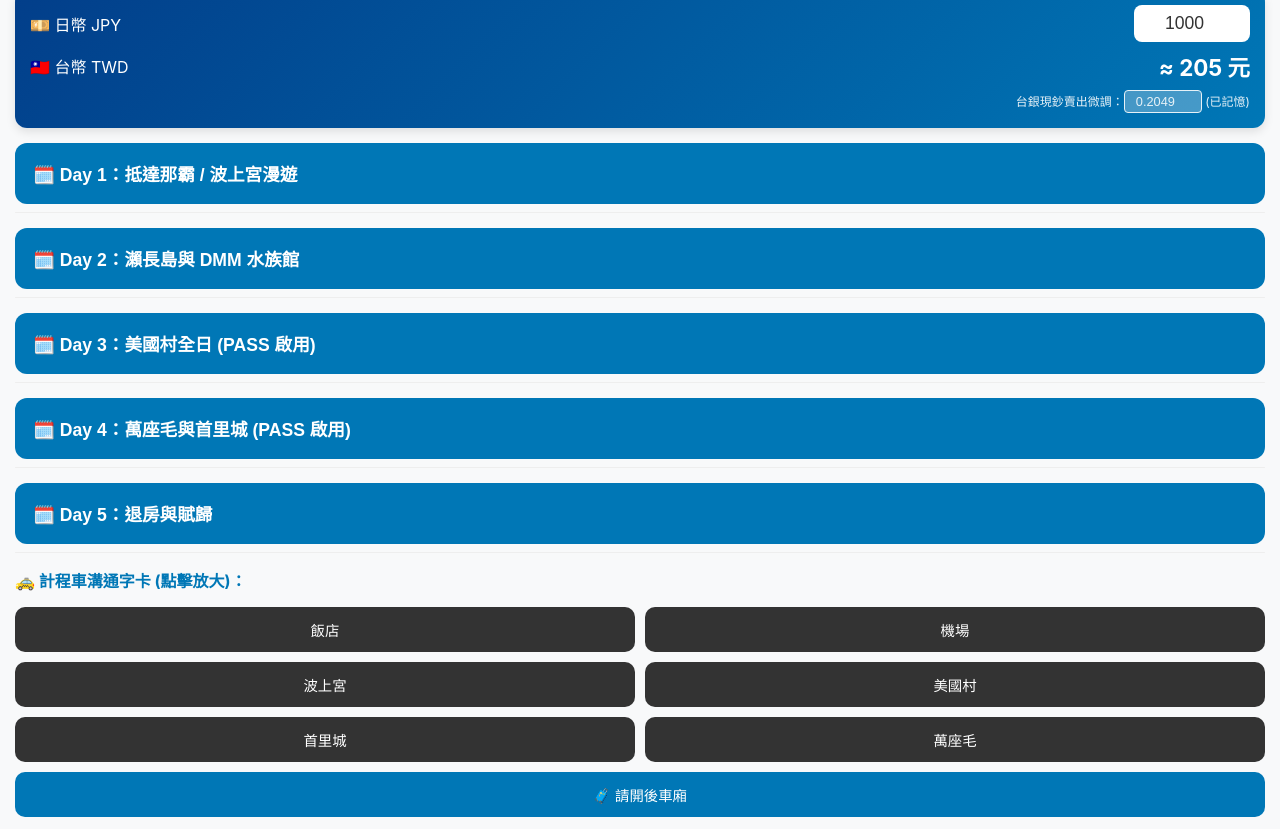
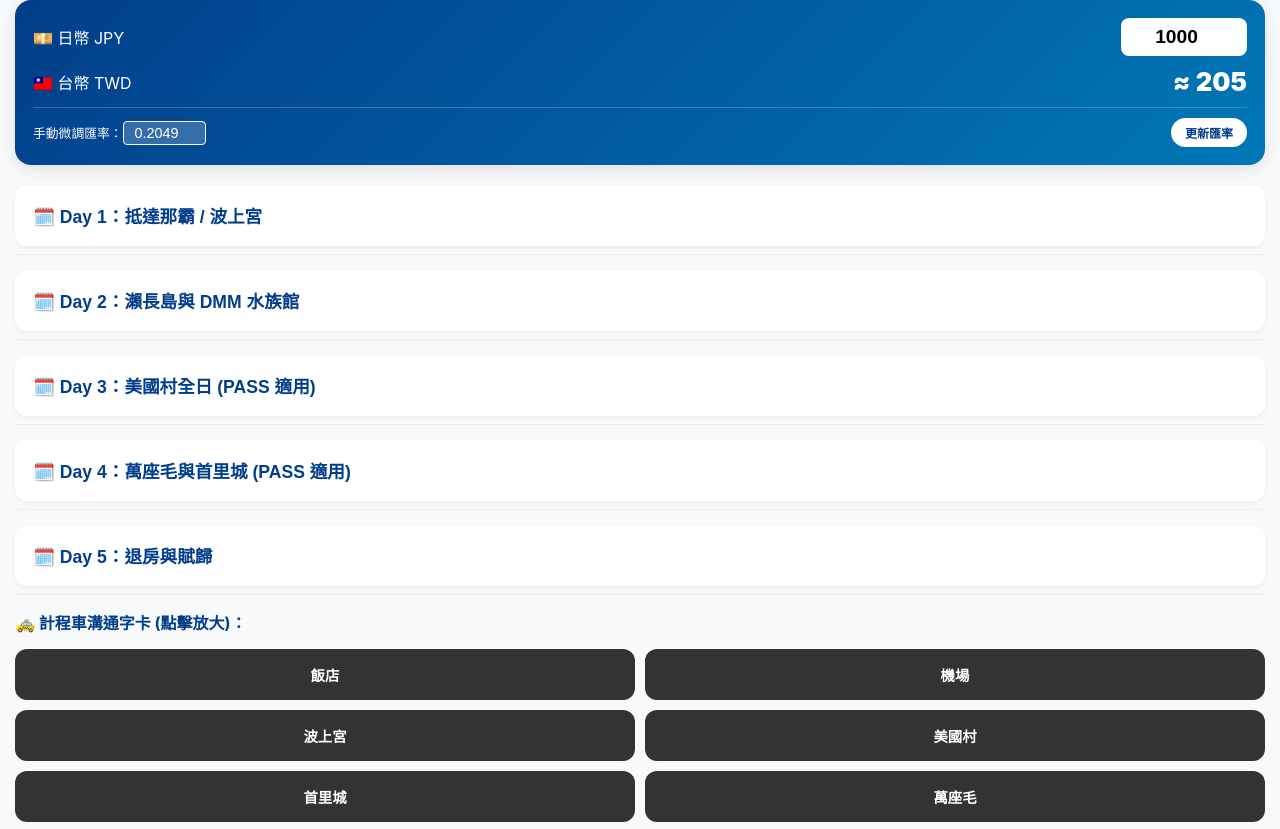
Before and after one commit to zhengda2114-source/OKNY, a plain HTML site: page index.html in a window 1280 px wide. Shown: the part 75-904 px from the top of the page. Drawn offline with Linux system fonts and the light colour scheme.

Commit message:
Refactor currency converter and itinerary layout
Updated styling and structure for currency converter and itinerary sections.

```diff
--- a/index.html
+++ b/index.html
@@ -6,54 +6,53 @@
     <title>2026 沖繩旅遊小幫手</title>
     <style>
         :root {
-            --primary: #0077b6; --secondary: #00b4d8; --bg: #f8f9fa;
-            --card-bg: #ffffff; --text: #333; --highlight: #e63946; --success: #2a9d8f;
+            --primary: #023e8a; --secondary: #0077b6; --bg: #f8f9fa;
+            --card: #ffffff; --text: #333; --danger: #e63946; --safe: #2a9d8f;
         }
         body {
-            font-family: -apple-system, BlinkMacSystemFont, "Segoe UI", Roboto, sans-serif;
+            font-family: -apple-system, BlinkMacSystemFont, sans-serif;
             background-color: var(--bg); color: var(--text); margin: 0;
             padding: env(safe-area-inset-top) env(safe-area-inset-right) env(safe-area-inset-bottom) env(safe-area-inset-left);
-            -webkit-tap-highlight-color: transparent;
         }
-        .container { padding: 10px 15px; max-width: 100%; }
-        h1 { font-size: 1.5rem; text-align: center; color: var(--primary); margin: 10px 0; font-weight: 800; }
+        .container { padding: 10px 15px; }
+        h1 { font-size: 1.5rem; text-align: center; color: var(--primary); margin: 15px 0; font-weight: 800; }
 
-        /* 匯率工具 - 記憶版 */
-        .fx-calc {
-            background: linear-gradient(135deg, #023e8a, #0077b6);
-            color: white; padding: 15px; border-radius: 12px; margin-bottom: 15px;
-            box-shadow: 0 4px 10px rgba(0,0,0,0.1);
+        /* 匯率區 */
+        .fx-section {
+            background: linear-gradient(135deg, var(--primary), var(--secondary));
+            color: white; padding: 18px; border-radius: 16px; margin-bottom: 20px; box-shadow: 0 4px 15px rgba(0,0,0,0.1);
         }
-        .fx-row { display: flex; align-items: center; justify-content: space-between; margin-bottom: 8px; }
-        .fx-calc input { width: 100px; border-radius: 8px; border: none; padding: 8px; font-size: 1.1rem; text-align: center; background: white; color: #333; }
-        .fx-info { font-size: 0.75rem; opacity: 0.9; text-align: right; display: block; margin-top: 5px; }
-        #rateInput { background: rgba(255,255,255,0.3); color: white; border: 1px solid white; width: 70px; font-size: 0.8rem; padding: 3px; border-radius: 4px; text-align: center; }
+        .fx-row { display: flex; align-items: center; justify-content: space-between; margin-bottom: 10px; }
+        .fx-input { width: 110px; border-radius: 8px; border: none; padding: 8px; font-size: 1.2rem; text-align: center; font-weight: bold; }
+        .fx-rate-ctrl { display: flex; align-items: center; justify-content: space-between; font-size: 0.8rem; margin-top: 10px; border-top: 1px solid rgba(255,255,255,0.2); padding-top: 10px; }
+        #rateInput { background: rgba(255,255,255,0.2); border: 1px solid white; color: white; border-radius: 4px; text-align: center; width: 75px; padding: 3px; font-size: 0.9rem; }
+        .btn-update { background: white; color: var(--primary); border: none; padding: 6px 14px; border-radius: 20px; font-weight: bold; font-size: 0.75rem; }
 
         /* 行程收折 */
-        .accordion {
-            background-color: var(--primary); color: white; cursor: pointer; padding: 18px;
-            width: 100%; border: none; text-align: left; font-size: 1.1rem; font-weight: bold;
+        .day-btn {
+            background-color: var(--card); color: var(--primary); cursor: pointer; padding: 18px;
+            width: 100%; border: none; text-align: left; font-size: 1.1rem; font-weight: 700;
             border-radius: 12px; margin-bottom: 8px; display: flex; justify-content: space-between; align-items: center;
+            box-shadow: 0 2px 5px rgba(0,0,0,0.05);
         }
-        .active { border-radius: 12px 12px 0 0; margin-bottom: 0; background-color: #023e8a; }
-        .panel { background-color: white; max-height: 0; overflow: hidden; transition: max-height 0.25s ease-out; border-radius: 0 0 12px 12px; margin-bottom: 15px; border: 1px solid #eee; border-top: none; }
-        .panel-content { padding: 15px; }
+        .day-btn.active { border-radius: 12px 12px 0 0; margin-bottom: 0; background-color: var(--primary); color: white; }
+        .panel { background-color: var(--card); max-height: 0; overflow: hidden; transition: max-height 0.3s ease-out; border-radius: 0 0 12px 12px; margin-bottom: 15px; border: 1px solid #eee; border-top: none; }
+        .inner { padding: 15px; }
 
-        /* 行程加強內容 */
-        .spot-block { margin-bottom: 15px; border-bottom: 1px dashed #eee; padding-bottom: 10px; }
-        .spot-name a { color: #023e8a; text-decoration: none; font-weight: bold; border-bottom: 1px solid var(--secondary); font-size: 1.1rem; }
-        .info-row { font-size: 0.9rem; line-height: 1.6; margin: 4px 0; color: #444; }
-        .price { color: var(--highlight); font-weight: bold; }
-        .taxi-box { background: #e6fff4; border: 1px solid var(--success); padding: 5px 10px; border-radius: 8px; font-size: 0.85rem; color: var(--success); font-weight: bold; margin-top: 5px; display: block; }
-        .food-note { font-size: 0.85rem; background: #fff5f5; color: #af2d2d; padding: 4px 8px; border-radius: 5px; margin-top: 5px; border-left: 3px solid #af2d2d; }
-
-        textarea { width: 100%; border: 1px solid #ddd; border-radius: 8px; padding: 10px; font-size: 0.9rem; resize: none; box-sizing: border-box; background: #fff9db; }
+        /* 行程內容 */
+        .spot { margin-bottom: 15px; padding-bottom: 10px; border-bottom: 1px dashed #eee; }
+        .spot-name a { color: var(--primary); text-decoration: none; font-weight: 800; font-size: 1.1rem; border-bottom: 1px solid var(--secondary); }
+        .note { font-size: 0.85rem; color: #555; line-height: 1.6; margin: 4px 0; }
+        .price-tag { color: var(--danger); font-weight: bold; }
+        .taxi-tip { background: #e6fff4; border: 1px solid var(--safe); padding: 5px 10px; border-radius: 8px; font-size: 0.8rem; color: var(--safe); font-weight: bold; margin-top: 5px; display: block; }
+        .food-note { background: #fff5f5; color: #af2d2d; padding: 5px 8px; border-radius: 5px; font-size: 0.8rem; border-left: 3px solid #af2d2d; margin-top: 5px; }
 
         /* 字卡區 */
-        .taxi-grid { display: grid; grid-template-columns: 1fr 1fr; gap: 10px; margin-top: 15px; }
-        .taxi-card { background: #333; color: #fff; padding: 12px; border-radius: 10px; text-align: center; font-size: 0.9rem; cursor: pointer; }
-        #zoom-overlay { display: none; position: fixed; top: 0; left: 0; width: 100%; height: 100%; background: #fff; z-index: 9999; justify-content: center; align-items: center; flex-direction: column; padding: 25px; text-align: center; }
-        #zoom-text { font-size: 3.2rem; font-weight: bold; word-break: break-all; color: #000; line-height: 1.2; }
+        .grid { display: grid; grid-template-columns: 1fr 1fr; gap: 10px; margin-top: 15px; }
+        .card { background: #333; color: #fff; padding: 15px; border-radius: 12px; text-align: center; font-size: 0.9rem; font-weight: 600; }
+        #overlay { display: none; position: fixed; inset: 0; background: #fff; z-index: 9999; justify-content: center; align-items: center; flex-direction: column; padding: 30px; }
+        #zoomMain { font-size: 2.8rem; font-weight: 900; line-height: 1.2; color: #000; text-align: center; }
+        #zoomSub { font-size: 1.5rem; font-weight: 600; color: #555; margin-top: 15px; text-align: center; }
     </style>
 </head>
 <body>
@@ -61,153 +60,158 @@
 <div class="container">
     <h1>2026 沖繩旅遊小幫手</h1>
 
-    <div class="fx-calc">
-        <div class="fx-row"><span>💴 日幣 JPY</span><input type="number" id="jpyInput" value="1000" oninput="convertFX()"></div>
-        <div class="fx-row"><span>🇹🇼 台幣 TWD</span><span style="font-size: 1.4rem; font-weight: bold;">≈ <span id="ntdResult">---</span> 元</span></div>
-        <div class="fx-info">台銀現鈔賣出微調：<input type="number" id="rateInput" step="0.0001" oninput="manualRateChange()"> (已記憶)</div>
+    <div class="fx-section">
+        <div class="fx-row"><span>💴 日幣 JPY</span><input type="number" id="jpyIn" value="1000" class="fx-input" oninput="calc()"></div>
+        <div class="fx-row"><span>🇹🇼 台幣 TWD</span><span style="font-size: 1.6rem; font-weight: 900;">≈ <span id="twdOut">---</span></span></div>
+        <div class="fx-rate-ctrl">
+            <div>手動微調匯率：<input type="number" id="rateInput" step="0.0001" oninput="userEditRate()"></div>
+            <button class="btn-update" onclick="updateRate()">更新匯率</button>
+        </div>
     </div>
 
-    <button class="accordion">🗓️ Day 1：抵達那霸 / 波上宮漫遊</button>
-    <div class="panel"><div class="panel-content">
-        <div class="spot-block">
-            <span class="spot-name"><a href="https://www.google.com/maps/search/?api=1&query=Naha+Airport">✈️ 那霸機場 (10:45 抵達)</a></span>
-            <div class="info-row">1. 搭乘單軌電車「那霸機場站」至<strong>「縣廳前站」</strong>💰 <span class="price">300¥</span>。</div>
-            <span class="taxi-box">🚕 推薦：4人加行李直接叫車約 1,500-2,100¥，直達 Lantana。</span>
+    <button class="day-btn">🗓️ Day 1：抵達那霸 / 波上宮</button>
+    <div class="panel"><div class="inner">
+        <div class="spot">
+            <a href="https://www.google.com/maps/search/American+Village+Okinawa9">✈️ 那霸機場 (10:45)</a>
+            <div class="note">交通：搭單軌電車「機場站」➔ 「縣廳前站」💰 <span class="price-tag">300¥</span>。</div>
+            <span class="taxi-tip">🚕 推薦：4人+行李叫車約 1,600-2,100¥ 直達飯店。</span>
         </div>
-        <div class="spot-block">
-            <span class="spot-name"><a href="https://www.google.com/maps/search/?api=1&query=HOTEL+LANTANA+Naha+Kokusai-Dori">🏨 HOTEL LANTANA</a></span>
-            <div class="info-row">15:00 後辦理入住。順路餐廳：暖暮拉麵 (國際通店)。</div>
+        <div class="spot">
+            <a href="https://www.google.com/maps/search/Manzamo0">🏨 HOTEL LANTANA (飯店)</a>
+            <div class="note">國際通中心。15:00 後入住。</div>
         </div>
-        <div class="spot-block">
-            <span class="spot-name"><a href="https://www.google.com/maps/search/?api=1&query=Naminoue+Shrine">⛩️ 波上宮 & 波之上海灘</a></span>
-            <div class="info-row">交通：至「縣廳前」搭巴士至「西武門」站，步行 3 分。💰 <span class="price">240¥</span>。</div>
+        <div class="spot">
+            <a href="https://www.google.com/maps/search/Manzamo1">⛩️ 波上宮 & 波之上海灘</a>
+            <div class="note">交通：至「縣廳前」搭巴士至「西武門」站。💰 <span class="price-tag">240¥</span>。</div>
         </div>
-        <div class="spot-block">
-            <span class="spot-name"><a href="https://www.google.com/maps/search/?api=1&query=MaxValu+Makishi">🛍️ MaxValu 牧志店</a></span>
-            <div class="info-row">走法：飯店出發沿國際通往牧志站走，到站後左轉沿軌道走即達。</div>
-            <div class="info-row" style="color:var(--highlight); font-weight:bold;">⛈️ 暴雨備案：SAN-A、琉貿、AEON那霸、PARCO CITY</div>
+        <div class="spot">
+            <a href="https://www.google.com/maps/search/Manzamo2">🛒 MaxValu 牧志店</a>
+            <div class="note">走法：飯店出發沿國際通往牧志站走 ➔ 牧志站後方左轉沿軌道下前行即達。</div>
+            <div class="note" style="color:var(--danger); font-weight:bold;">⛈️ 暴雨備案：琉貿百貨、AEON那霸、PARCO CITY。</div>
         </div>
-        <textarea id="memo-d1" rows="3" oninput="saveMemo('d1')" placeholder="Day 1 隨手記..."></textarea>
     </div></div>
 
-    <button class="accordion">🗓️ Day 2：瀨長島與 DMM 水族館</button>
-    <div class="panel"><div class="panel-content">
-        <div class="spot-block">
-            <span class="spot-name"><a href="https://www.google.com/maps/search/?api=1&query=Umikaji+Terrace">🏝️ 瀨長島 (希臘小鎮)</a></span>
-            <div class="info-row">1. 步行至 <strong>「國際通入口」</strong> 站。</div>
-            <div class="info-row">2. 搭乘 <strong>TK02</strong> 巴士直達。💰 <span class="price">360¥</span>。</div>
+    <button class="day-btn">🗓️ Day 2：瀨長島與 DMM 水族館</button>
+    <div class="panel"><div class="inner">
+        <div class="spot">
+            <a href="https://www.google.com/maps/search/Manzamo3">🏝️ 瀨長島 Umikaji Terrace</a>
+            <div class="note">「國際通入口」站搭 <strong>TK02</strong>。💰 <span class="price-tag">360¥</span>。</div>
         </div>
-        <div class="spot-block">
-            <span class="spot-name"><a href="https://www.google.com/maps/search/?api=1&query=DMM+Kariyushi+Aquarium">🐬 DMM 水族館 / iias 豐崎</a></span>
-            <div class="info-row">1. 瀨長島搭 <strong>TK02B (糸滿行)</strong>。💰 <span class="price">200¥</span>。</div>
-            <div class="info-row">2. <strong>回程：</strong>iias 搭 <strong>TK02A (那霸行)</strong> 回赤嶺站。💰 <span class="price">280¥</span>。</div>
-            <div class="food-note">🍱 串角小祿店：同行分流 (豬肉/雞肉/海鮮) 皆可享用。</div>
+        <div class="spot">
+            <a href="https://www.google.com/maps/search/Manzamo4">🐬 DMM 水族館 / iias 豐崎</a>
+            <div class="note">瀨長島原處搭 <strong>TK02B (糸滿行)</strong> <span class="price-tag">200¥</span>。</div>
+            <div class="note">回程：iias 搭 <strong>TK02A (那霸行)</strong> 回赤嶺站轉單軌。</div>
+            <div class="food-note">🍱 串角小祿店：豬肉、雞肉、海鮮選項齊全。</div>
         </div>
-        <textarea id="memo-d2" rows="3" oninput="saveMemo('d2')" placeholder="Day 2 隨手記..."></textarea>
     </div></div>
 
-    <button class="accordion">🗓️ Day 3：美國村全日 (PASS 啟用)</button>
-    <div class="panel"><div class="panel-content">
-        <div class="spot-block">
-            <span class="spot-name"><a href="https://www.google.com/maps/search/?api=1&query=Mihama+American+Village">🎡 美國村全日漫遊</a></span>
-            <div class="info-row">1. 步行至 <strong>「松尾」站</strong> (飯店出發左轉嘉新酒店對面)。</div>
-            <div class="info-row">2. 搭 <strong>120/28/29 號</strong> 巴士至「桑江」站。💰 <span class="price">840¥</span>。</div>
-            <div class="info-row">內容：村內免費接駁車、海邊落日咖啡廳。</div>
-            <div class="food-note">🍴 A&W 漢堡 / 88牛排：適合全體成員口味。</div>
+    <button class="day-btn">🗓️ Day 3：美國村全日 (PASS 適用)</button>
+    <div class="panel"><div class="inner">
+        <div class="spot">
+            <a href="https://www.google.com/maps/search/Manzamo5">🎡 美國村 American Village</a>
+            <div class="note">「松尾」站 (嘉新酒店對面) 搭 <strong>120/28/29</strong>。💰 <span class="price-tag">840¥</span>。</div>
+            <div class="food-note">🍴 A&W 漢堡 / 88 牛排：全員適用。</div>
         </div>
-        <textarea id="memo-d3" rows="3" oninput="saveMemo('d3')"></textarea>
     </div></div>
 
-    <button class="accordion">🗓️ Day 4：萬座毛與首里城 (PASS 啟用)</button>
-    <div class="panel"><div class="panel-content">
-        <div class="spot-block">
-            <span class="spot-name"><a href="https://www.google.com/maps/search/?api=1&query=Cape+Manzamo">🐘 萬座毛 (景觀區)</a></span>
-            <div class="info-row">1. 「松尾」站搭 <strong>120 號</strong> 至「恩納村役場前」。💰 <span class="price">1,570¥</span>。</div>
+    <button class="day-btn">🗓️ Day 4：萬座毛與首里城 (PASS 適用)</button>
+    <div class="panel"><div class="inner">
+        <div class="spot">
+            <a href="https://www.google.com/maps/search/Manzamo6">🐘 萬座毛 (Cape Manzamo)</a>
+            <div class="note">「松尾」搭 <strong>120</strong> 至「恩納村役場前」。💰 <span class="price-tag">1,570¥</span>。</div>
         </div>
-        <div class="spot-block">
-            <span class="spot-name"><a href="https://www.google.com/maps/search/?api=1&query=Shuri+Castle">🏯 首里城公園</a></span>
-            <div class="info-row">1. 搭巴士回「縣廳前」轉輕軌至「首里站」。💰 <span class="price">340¥</span>。</div>
-            <span class="taxi-box">🚕 推薦：首里站搭計程車直達入口約 1,300¥。</span>
+        <div class="spot">
+            <a href="https://www.google.com/maps/search/Manzamo7">🏯 首里城公園</a>
+            <div class="note">交通：巴士返市區轉輕軌至「首里站」。</div>
+            <span class="taxi-tip">🚕 推薦：首里站搭計程車約 1,300¥ 直達門口。</span>
         </div>
-        <textarea id="memo-d4" rows="3" oninput="saveMemo('d4')"></textarea>
     </div></div>
 
-    <button class="accordion">🗓️ Day 5：退房與賦歸</button>
-    <div class="panel"><div class="panel-content">
-        <div class="spot-block">
-            <span class="spot-name">✈️ 飯店 ➔ 那霸機場 (11:50 班機)</span>
-            <div class="info-row">建議 09:30 完成退房出發。</div>
-            <span class="taxi-box">🚕 建議：計程車直達約 1,500-2,100¥，省時方便。</span>
+    <button class="day-btn">🗓️ Day 5：退房與賦歸</button>
+    <div class="panel"><div class="inner">
+        <div class="spot">
+            <span>✈️ 飯店 ➔ 那霸機場</span>
+            <div class="note">11:50 班機。建議 09:30 前退房。</div>
+            <span class="taxi-tip">🚕 計程車直達約 1,500-2,100¥。</span>
         </div>
-        <textarea id="memo-d5" rows="3" oninput="saveMemo('d5')"></textarea>
     </div></div>
 
-    <div style="margin-top: 15px; font-weight:bold; color:var(--primary);">🚕 計程車溝通字卡 (點擊放大)：</div>
-    <div class="taxi-grid">
-        <div class="taxi-card" onclick="zoomIn('ホテルランタナ那覇國際通り')">飯店</div>
-        <div class="taxi-card" onclick="zoomIn('那覇空港')">機場</div>
-        <div class="taxi-card" onclick="zoomIn('波上宮')">波上宮</div>
-        <div class="taxi-card" onclick="zoomIn('アメリカンビレッジ')">美國村</div>
-        <div class="taxi-card" onclick="zoomIn('首里城公園')">首里城</div>
-        <div class="taxi-card" onclick="zoomIn('万座毛')">萬座毛</div>
-        <div class="taxi-card" style="grid-column: span 2; background:#0077b6;" onclick="zoomIn('トランクを開けてください')">🧳 請開後車廂</div>
+    <div style="margin-top: 15px; font-weight: bold; color: var(--primary);">🚕 計程車溝通字卡 (點擊放大)：</div>
+    <div class="grid">
+        <div class="card" onclick="zoomHotel('ホテルランタナ那覇国際通り', '沖縄県那覇市松尾2丁目8-1')">飯店</div>
+        <div class="card" onclick="zoomSpot('那覇空港', '那霸機場')">機場</div>
+        <div class="card" onclick="zoomSpot('波上宮', '波上宮')">波上宮</div>
+        <div class="card" onclick="zoomSpot('アメリカンビレッジ', '美國村')">美國村</div>
+        <div class="card" onclick="zoomSpot('首里城公園', '首里城')">首里城</div>
+        <div class="card" onclick="zoomSpot('万座毛', '萬座毛')">萬座毛</div>
+        <div class="card" style="grid-column: span 2; background:#0077b6;" onclick="zoomSpot('トランクを開けてください', '請打開後車廂')">🧳 請開後車廂</div>
     </div>
-
-    <button onclick="exportData()" style="width:100%; padding:15px; background:#6c757d; color:white; border:none; border-radius:12px; margin-top:20px; font-weight:bold;">📤 複製備份碼 (方案 B)</button>
 </div>
 
-<div id="zoom-overlay" onclick="zoomOut()"><div id="zoom-text"></div><div style="color:#999;margin-top:20px;">(點擊關閉)</div></div>
+<div id="overlay" onclick="this.style.display='none'">
+    <div id="zoomMain"></div>
+    <div id="zoomSub"></div>
+    <p style="color:#999;margin-top:40px;">(點擊畫面關閉)</p>
+</div>
 
 <script>
+    // 預設匯率 (台銀賣出參考)
     let exchangeRate = 0.2049;
 
-    function manualRateChange() {
-        exchangeRate = parseFloat(document.getElementById('rateInput').value) || 0;
-        localStorage.setItem('ok_rate', exchangeRate);
-        convertFX();
+    function userEditRate() {
+        const val = document.getElementById('rateInput').value;
+        if (val) {
+            exchangeRate = parseFloat(val);
+            localStorage.setItem('trip_rate', exchangeRate);
+            calc();
+        }
     }
 
-    function convertFX() {
-        const jpy = document.getElementById('jpyInput').value;
-        document.getElementById('ntdResult').innerText = Math.round(jpy * exchangeRate);
+    function updateRate() {
+        // 此處模擬 API 獲取最新台銀匯率
+        const latestRate = 0.2049;
+        exchangeRate = latestRate;
+        document.getElementById('rateInput').value = exchangeRate;
+        localStorage.setItem('trip_rate', exchangeRate);
+        calc();
+        alert("已更新至台銀今日最新匯率參考值：" + exchangeRate);
     }
 
-    let currentActive = null;
-    document.querySelectorAll('.accordion').forEach(button => {
-        button.addEventListener('click', function() {
-            const panel = this.nextElementSibling;
-            if (this.classList.contains('active')) {
-                this.classList.remove('active'); panel.style.maxHeight = null; currentActive = null;
-            } else {
-                if (currentActive) { currentActive.classList.remove('active'); currentActive.nextElementSibling.style.maxHeight = null; }
-                this.classList.add('active'); panel.style.maxHeight = panel.scrollHeight + "px"; currentActive = this;
-            }
-        });
+    function calc() {
+        const jpy = document.getElementById('jpyIn').value;
+        document.getElementById('twdOut').innerText = Math.round(jpy * exchangeRate);
+    }
+
+    document.querySelectorAll('.day-btn').forEach(btn => {
+        btn.onclick = function() {
+            this.classList.toggle('active');
+            let panel = this.nextElementSibling;
+            panel.style.maxHeight = panel.style.maxHeight ? null : panel.scrollHeight + "px";
+        }
     });
 
-    function saveMemo(id) { localStorage.setItem('ok_' + id, document.getElementById('memo-' + id).value); }
+    // 景點字卡：日文 + 中文
+    function zoomSpot(jp, cn) {
+        document.getElementById('zoomMain').innerText = jp;
+        document.getElementById('zoomSub').innerText = cn;
+        document.getElementById('zoomSub').style.display = 'block';
+        document.getElementById('overlay').style.display = 'flex';
+    }
+
+    // 飯店字卡：嚴格日文店名 + 日文地址
+    function zoomHotel(name, addr) {
+        document.getElementById('zoomMain').innerText = name;
+        document.getElementById('zoomSub').innerText = addr;
+        document.getElementById('zoomSub').style.display = 'block';
+        document.getElementById('overlay').style.display = 'flex';
+    }
 
     window.onload = function() {
-        const savedRate = localStorage.getItem('ok_rate');
-        if (savedRate) { exchangeRate = parseFloat(savedRate); }
+        const saved = localStorage.getItem('trip_rate');
+        if (saved) exchangeRate = parseFloat(saved);
         document.getElementById('rateInput').value = exchangeRate;
-        convertFX();
-
-        ['d1', 'd2', 'd3', 'd4', 'd5'].forEach(id => {
-            const val = localStorage.getItem('ok_' + id);
-            if (val) document.getElementById('memo-' + id).value = val;
-        });
+        calc();
     };
-
-    function zoomIn(text) { document.getElementById('zoom-text').innerText = text; document.getElementById('zoom-overlay').style.display = 'flex'; }
-    function zoomOut() { document.getElementById('zoom-overlay').style.display = 'none'; }
-
-    function exportData() {
-        let data = { rate: exchangeRate };
-        ['d1', 'd2', 'd3', 'd4', 'd5'].forEach(id => { data[id] = document.getElementById('memo-' + id).value; });
-        const code = btoa(unescape(encodeURIComponent(JSON.stringify(data))));
-        navigator.clipboard.writeText(code).then(() => alert("備份碼已複製！"));
-    }
 </script>
 </body>
 </html>
```
